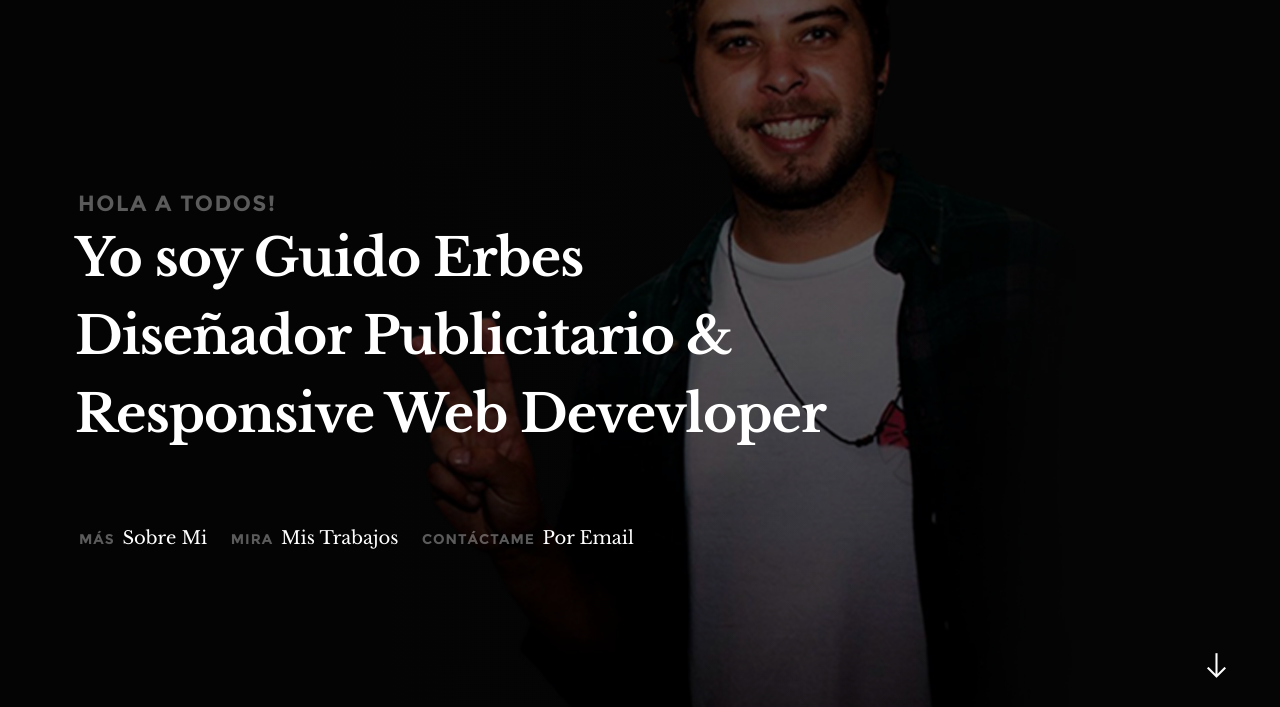
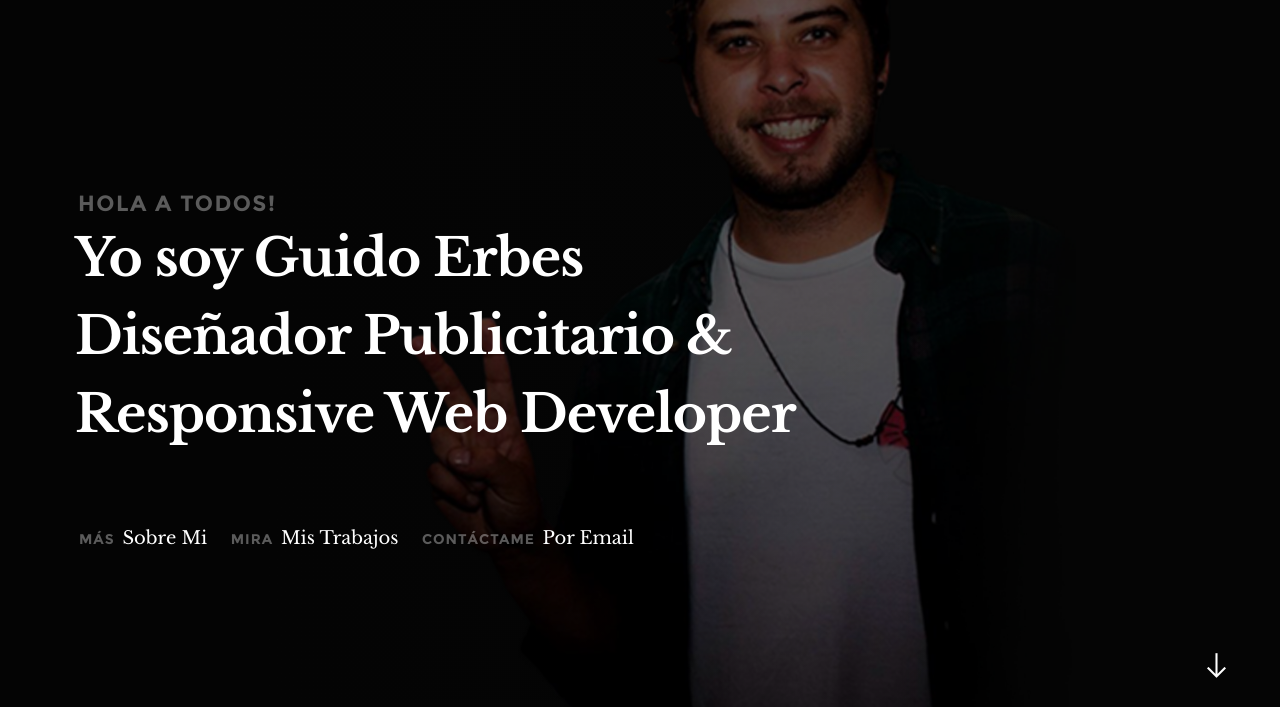
Before and after one commit to guidoerbes/portafolio, a plain HTML site: page index.html in a window 1280 px wide. Shown: the part 93-800 px from the top of the page. Drawn offline with Linux system fonts and the light colour scheme; files whose address does not match are found by name.

Commit message:
Update index.html

```diff
--- a/index.html
+++ b/index.html
@@ -112,7 +112,7 @@
 				  			<h1 class="animate-intro">
 							Yo soy Guido Erbes <br>
 							Diseñador Publicitario &amp; <br>
-							Responsive Web Devevloper
+							Responsive Web Developer
 				  			</h1>
 
 							<ul class="home-section-links">
```
